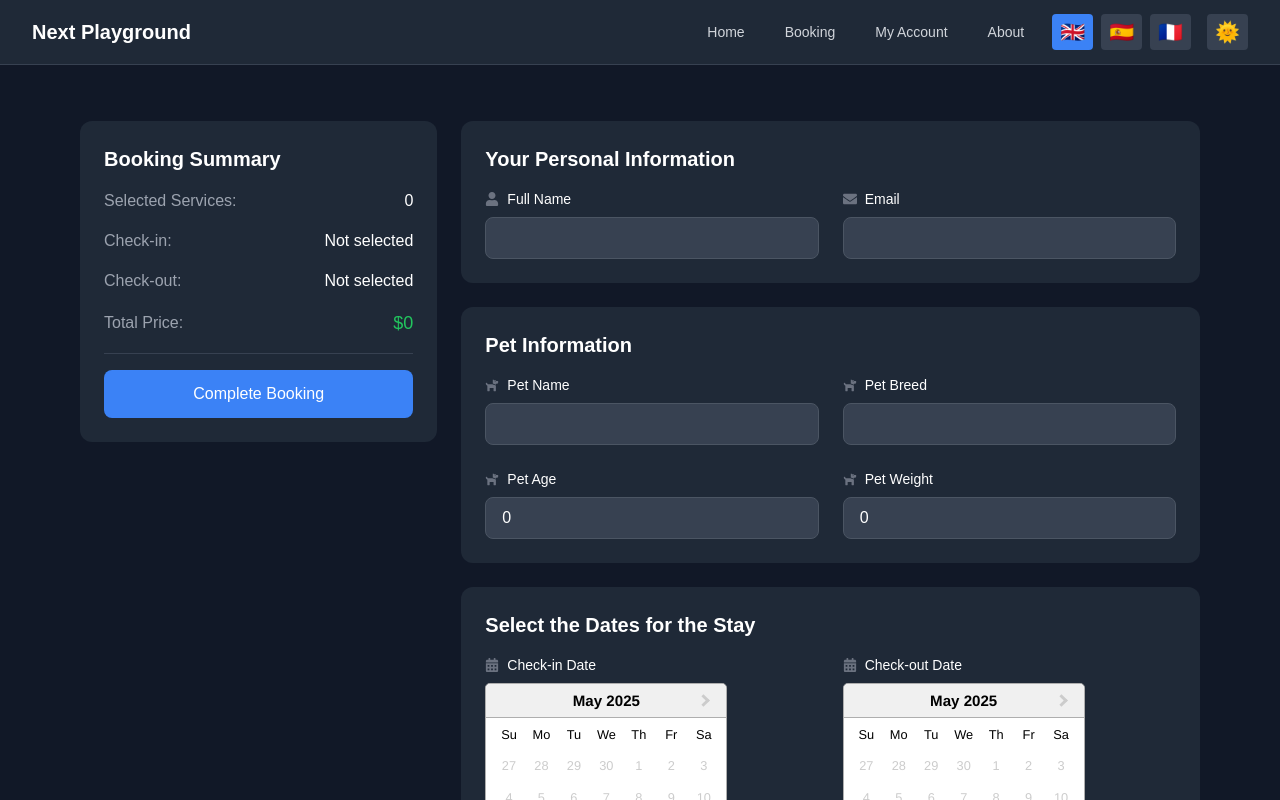
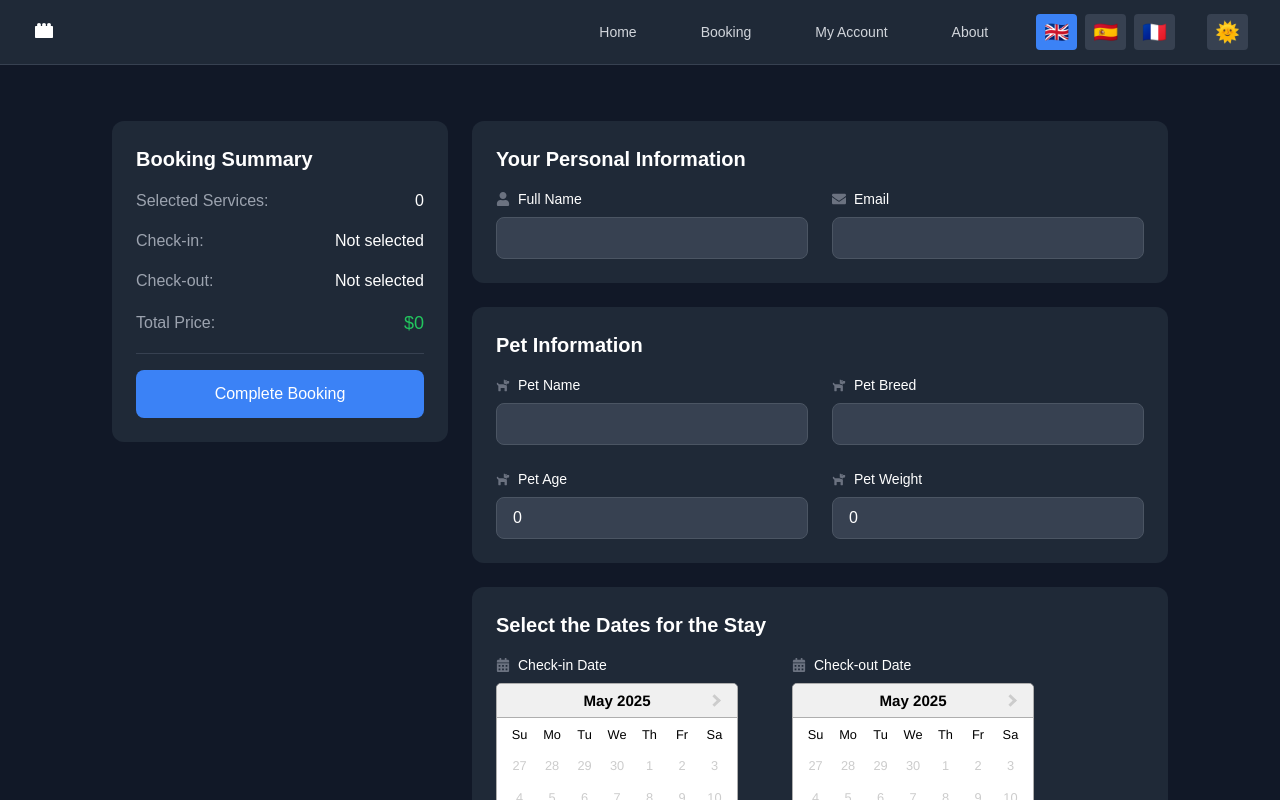
Before and after one commit to Inn-Keeper/next-playground, a Next.js app: page /en/booking in a window 1280 px wide. Shown: the top 800 px of the page. Built offline with nearby package versions, Linux system fonts and the light colour scheme.

Commit message:
UI Fixes

```diff
--- a/src/app/[locale]/booking/page.tsx
+++ b/src/app/[locale]/booking/page.tsx
@@ -77,8 +77,6 @@
   const [checkInDate, setCheckInDate] = useState<Date | null>(null);
   const [checkOutDate, setCheckOutDate] = useState<Date | null>(null);
   const [totalPrice, setTotalPrice] = useState<number>(0);
-
-
 
   useEffect(() => {
     setTotalPrice(formData.services.reduce((acc, service) => acc + service.price, 0));
@@ -207,43 +205,10 @@
 
   return (
     <div className="max-w-6xl mx-auto px-4 py-8">
-      <div className="grid grid-cols-1 lg:grid-cols-3 gap-6">
-        {/* Left Sidebar - Booking Summary */}
-        <div className="lg:col-span-1">
-          <div className={`rounded-xl p-6 ${darkMode ? 'bg-gray-800' : 'bg-white shadow-sm'} sticky top-6`}>
-            <h2 className="text-xl font-semibold mb-4">Booking Summary</h2>
-            <div className="space-y-4">
-              <div className="flex items-center justify-between">
-                <span className="text-gray-500 dark:text-gray-400">Selected Services:</span>
-                <span className="font-medium">{formData.services.length}</span>
-              </div>
-              <div className="flex items-center justify-between">
-                <span className="text-gray-500 dark:text-gray-400">Check-in:</span>
-                <span className="font-medium">{formatDateDDMMYYYY(formData.dateCheckIn)}</span>
-              </div>
-              <div className="flex items-center justify-between">
-                <span className="text-gray-500 dark:text-gray-400">Check-out:</span>
-                <span className="font-medium">{formatDateDDMMYYYY(formData.dateCheckOut)}</span>
-              </div>
-              <div className="flex items-center justify-between">
-                <span className="text-gray-500 dark:text-gray-400">Total Price:</span>
-                <span className="font-medium text-lg text-green-500">${totalPrice}</span>
-              </div>
-              <div className="pt-4 border-t dark:border-gray-700">
-                <button
-                  type="submit"
-                  form="booking-form"
-                  className="w-full bg-blue-500 hover:bg-blue-600 text-white px-6 py-3 rounded-lg transition-colors font-medium"
-                >
-                  Complete Booking
-                </button>
-              </div>
-            </div>
-          </div>
-        </div>
-
-        {/* Main Content - Booking Form */}
-        <div className="lg:col-span-2">
+      <div className="grid grid-cols-1 md:grid-cols-3 gap-6">
+        {/* Booking Form first on mobile, second on desktop */}
+        <div className="md:col-span-2 order-first md:order-last">
+          {/* Booking Form */}
           <form id="booking-form" onSubmit={handleSubmit} className="space-y-6">
             {/* Personal Information */}
             <div className={`rounded-xl p-6 ${darkMode ? 'bg-gray-800' : 'bg-white shadow-sm'}`}>
@@ -330,6 +295,8 @@
                       onChange={handleChange}
                       className="w-full px-4 py-2 rounded-lg border dark:border-gray-600 dark:bg-gray-700 focus:ring-2 focus:ring-blue-500 focus:border-transparent"
                       required
+                      min={0}
+                      max={100}
                     />
                   </div>
                   <div>
@@ -345,6 +312,8 @@
                       onChange={handleChange}
                       className="w-full px-4 py-2 rounded-lg border dark:border-gray-600 dark:bg-gray-700 focus:ring-2 focus:ring-blue-500 focus:border-transparent"
                       required
+                      min={0}
+                      max={200}
                     />
                   </div>
               </div>
@@ -353,8 +322,8 @@
             {/* Dates */}
             <div className={`rounded-xl p-6 ${darkMode ? 'bg-gray-800' : 'bg-white shadow-sm'}`}>
               <h2 className="text-xl font-semibold mb-4">Select the Dates for the Stay</h2>
-              <div className="grid grid-cols-1 md:grid-cols-2 gap-6">
-                <div>
+              <div className="flex flex-col md:flex-row gap-2 md:gap-4 max-w-xl">
+                <div className="flex-1 md:w-80 w-full">
                   <label className="block text-sm font-medium mb-2 flex items-center gap-2">
                     <FaCalendarAlt className="text-gray-500" />
                     Check-in Date
@@ -370,7 +339,7 @@
                     inline
                   />
                 </div>
-                <div>
+                <div className="flex-1 md:w-80 w-full">
                   <label className="block text-sm font-medium mb-2 flex items-center gap-2">
                     <FaCalendarAlt className="text-gray-500" />
                     Check-out Date
@@ -398,7 +367,7 @@
                     key={service.id}
                     className={`relative p-4 rounded-lg border dark:border-gray-600 transition-colors ${
                       formData.services.some(s => s.id === service.id)
-                        ? 'border-blue-500 bg-blue-50 dark:bg-blue-900/20'
+                        ? 'border-blue-500 bg-blue-500/20 dark:bg-blue-900/20'
                         : 'hover:border-blue-300 dark:hover:border-blue-700'
                     }`}
                   >
@@ -456,6 +425,40 @@
             </div>
           </form>
         </div>
+        {/* Booking Summary last on mobile, first on desktop */}
+        <div className="md:col-span-1 order-last md:order-first">
+          {/* Booking Summary */}
+          <div className={`rounded-xl p-6 ${darkMode ? 'bg-gray-800' : 'bg-white shadow-sm'} sticky md:top-6`}>
+            <h2 className="text-xl font-semibold mb-4">Booking Summary</h2>
+            <div className="space-y-4">
+              <div className="flex items-center justify-between">
+                <span className="text-gray-500 dark:text-gray-400">Selected Services:</span>
+                <span className="font-medium">{formData.services.length}</span>
+              </div>
+              <div className="flex items-center justify-between">
+                <span className="text-gray-500 dark:text-gray-400">Check-in:</span>
+                <span className="font-medium">{formatDateDDMMYYYY(formData.dateCheckIn)}</span>
+              </div>
+              <div className="flex items-center justify-between">
+                <span className="text-gray-500 dark:text-gray-400">Check-out:</span>
+                <span className="font-medium">{formatDateDDMMYYYY(formData.dateCheckOut)}</span>
+              </div>
+              <div className="flex items-center justify-between">
+                <span className="text-gray-500 dark:text-gray-400">Total Price:</span>
+                <span className="font-medium text-lg text-green-500">${totalPrice}</span>
+              </div>
+              <div className="pt-4 border-t dark:border-gray-700">
+                <button
+                  type="submit"
+                  form="booking-form"
+                  className="w-full bg-blue-500 hover:bg-blue-600 text-white px-6 py-3 rounded-lg transition-colors font-medium"
+                >
+                  Complete Booking
+                </button>
+              </div>
+            </div>
+          </div>
+        </div>
       </div>
     </div>
   );
--- a/src/app/[locale]/home/page.tsx
+++ b/src/app/[locale]/home/page.tsx
@@ -1,17 +1,16 @@
 'use client';
 
 import { useTranslations } from 'next-intl';
-import Link from 'next/link';
 import Image from 'next/image';
 
 export default function HomePage() {
-  const t = useTranslations('navigation');
+  const t = useTranslations('common');
 
   return (
     <div className="space-y-6 h-full p-4 md:p-8"> {/* Added some padding for better spacing */}
       <div className="text-center">
         <h1 className="text-4xl md:text-5xl font-bold text-gray-900 dark:text-white mb-4">
-          Booking System
+          { t('bookingSystem') }
         </h1>
       </div>
 
@@ -27,13 +26,14 @@
         </div>
       </div>
 
-      <div className="rounded-lg bg-white p-6 shadow-md dark:bg-gray-800">
 
-      <div className="mt-8 text-center">
-        <Link href="/booking" className="text-blue-600 hover:text-blue-800 dark:text-blue-400 dark:hover:text-blue-300 underline">
-            {t('goToBooking')}
-        </Link>
-      </div>
+      <div className="mt-8 text-center max-w-xl mx-auto">
+        <button
+          onClick={() => window.location.href = '/booking'}
+          className="w-full bg-blue-500 hover:bg-blue-600 text-white px-6 py-3 rounded-lg transition-colors font-medium"
+        >
+          Go To Booking
+        </button>
       </div>
     </div>
   );
--- a/src/app/[locale]/playground/page.tsx
+++ b/src/app/[locale]/playground/page.tsx
@@ -1,13 +1,11 @@
 'use client';
 
 import Game from '@/components/Game';
-import ToggleDarkMode from '@/components/ToggleDarkMode';
 import { useAppSelector } from '@/store/store';
 import { useTranslations } from 'next-intl';
 
 export default function HomePage() {
   const t = useTranslations('playground');
-  const { darkMode } = useAppSelector((state) => state.theme);
   const { isAuthenticated, name } = useAppSelector((state) => state.user);
 
   return (
@@ -25,14 +23,6 @@
         </h2>
 
         <div className="space-y-4">
-          <div className="flex items-center space-x-2 min-h-10">
-            <span className="text-gray-600 dark:text-gray-400">{t('darkMode')}:</span>
-            <span className="font-medium text-gray-900 dark:text-white">
-              {darkMode ? t('enabled') : t('disabled')}
-            </span>
-            <ToggleDarkMode />
-          </div>
-
           <div className="flex items-center space-x-2 min-h-10">
             <span className="text-gray-600 dark:text-gray-400">{t('authentication')}:</span>
             <span className="font-medium text-gray-900 dark:text-white">
--- a/src/components/ClientLayoutContent.tsx
+++ b/src/components/ClientLayoutContent.tsx
@@ -6,43 +6,73 @@
 import LanguageSwitcher from './LanguageSwitcher';
 import ToggleDarkMode from './ToggleDarkMode';
 import { Toaster } from 'react-hot-toast';
+import { useState } from 'react';
 
 export default function ClientLayoutContent({ children }: { children: React.ReactNode }) {
   const t = useTranslations();
   const { darkMode } = useAppSelector((state) => state.theme);
+  const [menuOpen, setMenuOpen] = useState(false);
 
   return (
-    <div className={`min-h-screen ${darkMode ? 'bg-gray-900 text-white' : 'bg-gray-50 text-gray-900'}`}>
-      <nav className={`${darkMode ? 'bg-gray-800 border-gray-700' : 'bg-white border-gray-200'} border-b`}>
-        <div className="max-w-7xl mx-auto px-4 sm:px-6 lg:px-8">
+    <div className={`min-h-screen ${darkMode ? 'bg-gray-900 text-white' : 'bg-gray-50 text-gray-900'} overflow-x-hidden`}>
+      <nav className={`${darkMode ? 'bg-gray-800 border-gray-700' : 'bg-white border-gray-200'} border-b w-full`}>
+        <div className="max-w-7xl mx-auto px-2 sm:px-4 lg:px-8">
           <div className="flex items-center justify-between h-16">
             <div className="flex items-center">
               <Link href="/playground" className={`text-xl font-bold ${darkMode ? 'text-white' : 'text-gray-900'}`}>
-                Next Playground
+                <svg
+                  width="24"
+                  height="24"
+                  viewBox="0 0 24 24"
+                  fill="currentColor"
+                  xmlns="http://www.w3.org/2000/svg"
+                  aria-hidden="true"
+                >
+                  <path d="M20 6H4C3.44772 6 3 6.44772 3 7V17C3 17.5523 3.44772 18 4 18H20C20.5523 18 21 17.5523 21 17V7C21 6.44772 20.5523 6 20 6Z" />
+                  <circle cx="7" cy="5" r="2" />
+                  <circle cx="12" cy="5" r="2" />
+                  <circle cx="17" cy="5" r="2" />
+                </svg>
+                <span className="sr-only">Playground</span>
               </Link>
             </div>
-            <div className="flex items-center space-x-4">
+            {/* Hamburger for mobile */}
+            <div className="flex md:hidden">
+              <button
+                onClick={() => setMenuOpen(!menuOpen)}
+                className="inline-flex items-center justify-center p-2 rounded-md text-gray-400 hover:text-white hover:bg-gray-700 focus:outline-none focus:ring-2 focus:ring-inset focus:ring-white"
+                aria-controls="mobile-menu"
+                aria-expanded={menuOpen}
+              >
+                <span className="sr-only">Open main menu</span>
+                <svg className="block h-6 w-6" xmlns="http://www.w3.org/2000/svg" fill="none" viewBox="0 0 24 24" stroke="currentColor" aria-hidden="true">
+                  <path strokeLinecap="round" strokeLinejoin="round" strokeWidth="2" d={menuOpen ? 'M6 18L18 6M6 6l12 12' : 'M4 6h16M4 12h16M4 18h16'} />
+                </svg>
+              </button>
+            </div>
+            {/* Desktop menu */}
+            <div className="hidden md:flex items-center space-x-4 lg:space-x-8">
               <Link
                 href="/home"
-                className={`${darkMode ? 'text-gray-300 hover:text-white' : 'text-gray-700 hover:text-gray-900'} px-3 py-2 rounded-md text-sm font-medium`}
+                className={`${darkMode ? 'text-gray-300 hover:text-white' : 'text-gray-700 hover:text-gray-900'} px-2 sm:px-3 lg:px-4 py-2 rounded-md text-sm font-medium`}
               >
                 {t('navigation.home')}
               </Link>
               <Link
                 href="/booking"
-                className={`${darkMode ? 'text-gray-300 hover:text-white' : 'text-gray-700 hover:text-gray-900'} px-3 py-2 rounded-md text-sm font-medium`}
+                className={`${darkMode ? 'text-gray-300 hover:text-white' : 'text-gray-700 hover:text-gray-900'} px-2 sm:px-3 lg:px-4 py-2 rounded-md text-sm font-medium`}
               >
                 {t('navigation.booking')}
               </Link>
               <Link
                 href="/my-account"
-                className={`${darkMode ? 'text-gray-300 hover:text-white' : 'text-gray-700 hover:text-gray-900'} px-3 py-2 rounded-md text-sm font-medium`}
+                className={`${darkMode ? 'text-gray-300 hover:text-white' : 'text-gray-700 hover:text-gray-900'} px-2 sm:px-3 lg:px-4 py-2 rounded-md text-sm font-medium`}
               >
                 {t('navigation.myAccount')}
               </Link>
               <Link
                 href="/about"
-                className={`${darkMode ? 'text-gray-300 hover:text-white' : 'text-gray-700 hover:text-gray-900'} px-3 py-2 rounded-md text-sm font-medium`}
+                className={`${darkMode ? 'text-gray-300 hover:text-white' : 'text-gray-700 hover:text-gray-900'} px-2 sm:px-3 lg:px-4 py-2 rounded-md text-sm font-medium`}
               >
                 {t('navigation.about')}
               </Link>
@@ -51,8 +81,45 @@
             </div>
           </div>
         </div>
+        {/* Mobile menu, show/hide based on menuOpen */}
+        <div className={`md:hidden ${menuOpen ? 'block' : 'hidden'}`} id="mobile-menu">
+          <div className="px-2 pt-2 pb-3 space-y-1 bg-white dark:bg-gray-800">
+            <Link
+              href="/home"
+              className="block px-3 py-2 rounded-md text-base font-medium text-gray-700 dark:text-gray-200 hover:bg-gray-100 dark:hover:bg-gray-700"
+              onClick={() => setMenuOpen(false)}
+            >
+              {t('navigation.home')}
+            </Link>
+            <Link
+              href="/booking"
+              className="block px-3 py-2 rounded-md text-base font-medium text-gray-700 dark:text-gray-200 hover:bg-gray-100 dark:hover:bg-gray-700"
+              onClick={() => setMenuOpen(false)}
+            >
+              {t('navigation.booking')}
+            </Link>
+            <Link
+              href="/my-account"
+              className="block px-3 py-2 rounded-md text-base font-medium text-gray-700 dark:text-gray-200 hover:bg-gray-100 dark:hover:bg-gray-700"
+              onClick={() => setMenuOpen(false)}
+            >
+              {t('navigation.myAccount')}
+            </Link>
+            <Link
+              href="/about"
+              className="block px-3 py-2 rounded-md text-base font-medium text-gray-700 dark:text-gray-200 hover:bg-gray-100 dark:hover:bg-gray-700"
+              onClick={() => setMenuOpen(false)}
+            >
+              {t('navigation.about')}
+            </Link>
+            <div className="flex items-center space-x-2 mt-2">
+              <LanguageSwitcher />
+              <ToggleDarkMode />
+            </div>
+          </div>
+        </div>
       </nav>
-      <main className="max-w-7xl mx-auto py-6 sm:px-6 lg:px-8">
+      <main className="w-full max-w-6xl mx-auto py-6 px-2 sm:px-4 lg:px-8">
         {children}
       </main>
       <Toaster position="top-center" />
--- a/src/messages/en.json
+++ b/src/messages/en.json
@@ -7,7 +7,8 @@
     "goToBooking": "Go to Booking"
   },
   "common": {
-    "appName": "Next Playground"
+    "appName": "Next Playground",
+    "bookingSystem": "Booking System"
   },
   "playground": {
     "title": "Hello world!",
```
